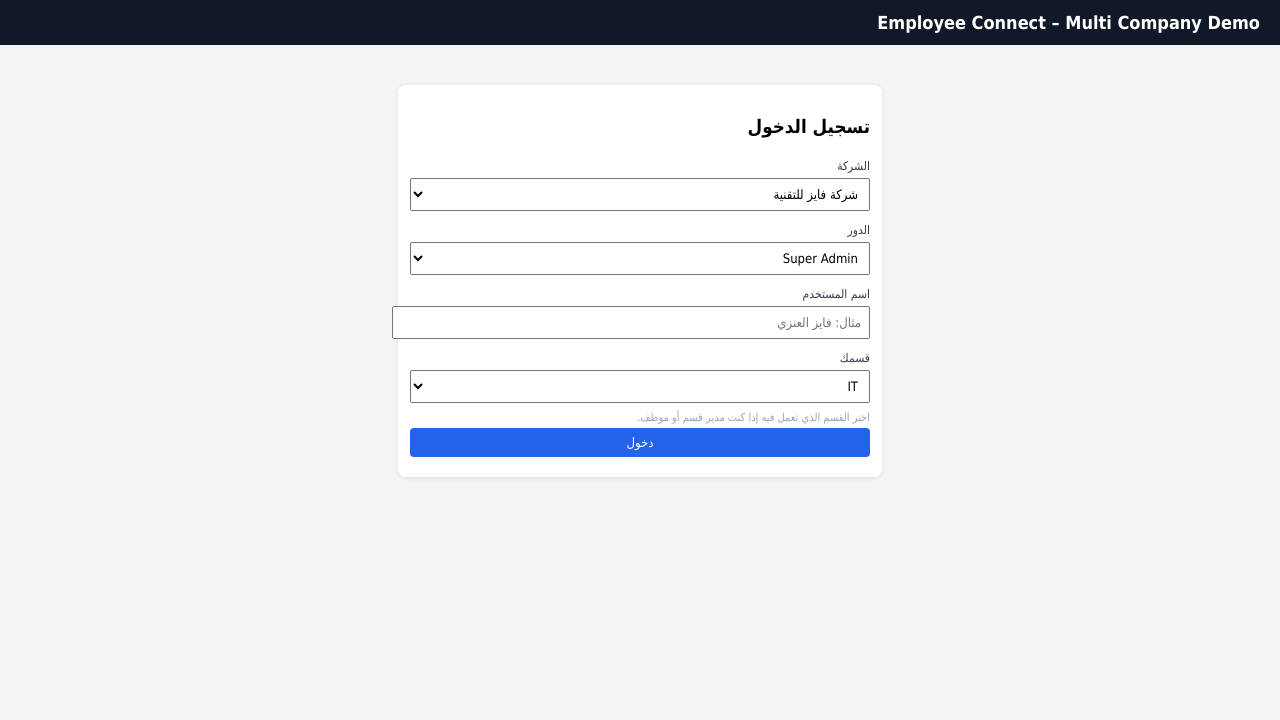
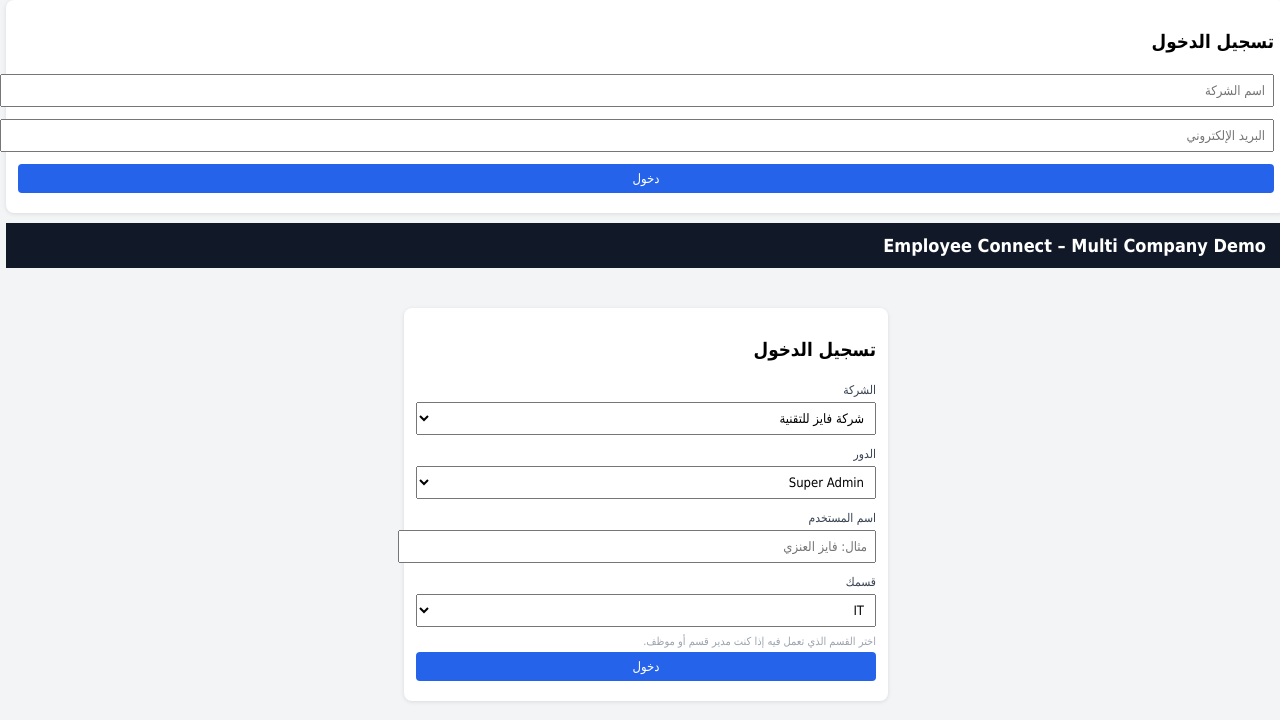
Before and after one commit to Fayz-2030/employee-connect, a plain HTML site: page index.html in a window 1280 px wide. Drawn offline with Linux system fonts and the light colour scheme.

Commit message:
Add files via upload

```diff
--- a/index.html
+++ b/index.html
@@ -55,6 +55,12 @@
   </style>
 </head>
 <body>
+<div id="loginScreen" class="card">
+  <h3>تسجيل الدخول</h3>
+  <input id="companyName" placeholder="اسم الشركة">
+  <input id="email" placeholder="البريد الإلكتروني">
+  <button onclick="login()">دخول</button>
+</div>
 <header>
   <h2>Employee Connect – Multi Company Demo</h2>
 </header>
@@ -1015,11 +1021,46 @@
   };
 </script>
 <script>
+function login() {
+  const companyName = document.getElementById("companyName").value.trim();
+  const email = document.getElementById("email").value.trim();
+  if (!companyName || !email) return alert("كمل البيانات");
+
+  let data = JSON.parse(localStorage.getItem("ec-data")) || { companies: [] };
+
+  let company = data.companies.find(c => c.name === companyName);
+
+  if (!company) {
+    company = {
+      id: "comp-" + Date.now(),
+      name: companyName,
+      adminEmail: email,
+      departments: [],
+      employees: []
+    };
+    data.companies.push(company);
+  }
+
+  let role = email === company.adminEmail ? "admin" : "employee";
+
+  data.session = {
+    companyId: company.id,
+    email,
+    role
+  };
+
+  localStorage.setItem("ec-data", JSON.stringify(data));
+  location.reload();
+}
 if ('serviceWorker' in navigator) {
   navigator.serviceWorker.register('sw.js')
     .then(() => console.log('Service Worker registered successfully'))
     .catch(err => console.error('Service Worker registration failed:', err));
 }
+const savedData = JSON.parse(localStorage.getItem("ec-data"));
+if (savedData?.session) {
+  document.getElementById("loginScreen")?.remove();
+}
 </script>
 </body>
 </html>
```
